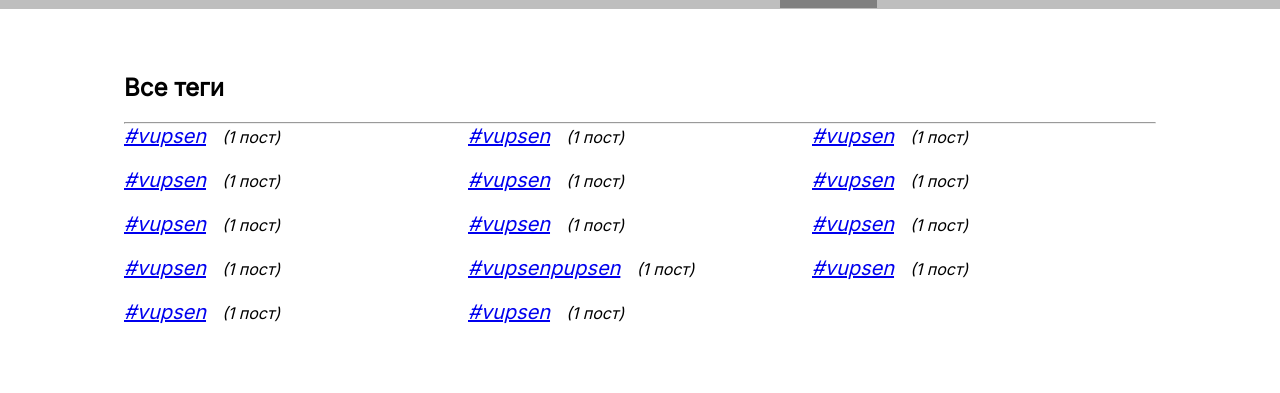
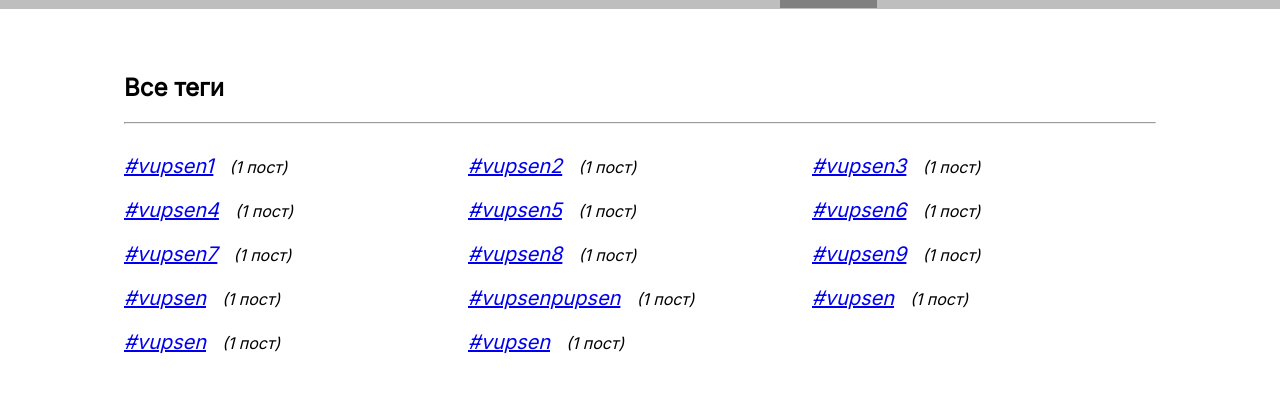
Before and after one commit to lesha-co/bloje-moi, a plain HTML site: page tags.html in a window 1280 px wide. Shown: the part 41-434 px from the top of the page. Drawn offline with Linux system fonts and the light colour scheme.

Commit message:
Страница с тегами

```diff
--- a/styles.css
+++ b/styles.css
@@ -217,6 +217,7 @@ aside {
   .wrap-tags {
     display: flex;
     flex-direction: column;
+    flex-grow: 1;
   }
 
   .tags-list {
@@ -225,6 +226,7 @@ aside {
     display: grid;
     grid-template-columns: 1fr 1fr 1fr;
     gap: 20px 0px;
+    margin-top: 30px;
   }
 
   .tags-item {
--- a/tags.html
+++ b/tags.html
@@ -34,7 +34,7 @@
         </div>
       </header>
 
-      <div class="content">
+       <main class="content">
             <div class="wrap-tags">
                 <div class="headline-tags">
                     <h1 class="headline-tags__text">Все теги</h1>
@@ -43,47 +43,47 @@
 
                 <div class="tags-list">
                     <div class="tags-item">
-                        <a href="#" class="tags-link">#vupsen</a>
+                        <a href="#" class="tags-link">#vupsen1</a>
                         <span class="tags-posts">(1 пост)</span>
                     </div>
 
                     <div class="tags-item">
-                        <a href="#" class="tags-link">#vupsen</a>
+                        <a href="#" class="tags-link">#vupsen2</a>
                         <span class="tags-posts">(1 пост)</span>
                     </div>
 
                     <div class="tags-item">
-                        <a href="#" class="tags-link">#vupsen</a>
+                        <a href="#" class="tags-link">#vupsen3</a>
                         <span class="tags-posts">(1 пост)</span>
                     </div>
 
                     <div class="tags-item">
-                        <a href="#" class="tags-link">#vupsen</a>
+                        <a href="#" class="tags-link">#vupsen4</a>
                         <span class="tags-posts">(1 пост)</span>
                     </div>
 
                     <div class="tags-item">
-                        <a href="#" class="tags-link">#vupsen</a>
+                        <a href="#" class="tags-link">#vupsen5</a>
                         <span class="tags-posts">(1 пост)</span>
                     </div>
 
                     <div class="tags-item">
-                        <a href="#" class="tags-link">#vupsen</a>
+                        <a href="#" class="tags-link">#vupsen6</a>
                         <span class="tags-posts">(1 пост)</span>
                     </div>
 
                     <div class="tags-item">
-                        <a href="#" class="tags-link">#vupsen</a>
+                        <a href="#" class="tags-link">#vupsen7</a>
                         <span class="tags-posts">(1 пост)</span>
                     </div>
 
                     <div class="tags-item">
-                        <a href="#" class="tags-link">#vupsen</a>
+                        <a href="#" class="tags-link">#vupsen8</a>
                         <span class="tags-posts">(1 пост)</span>
                     </div>
 
                     <div class="tags-item">
-                        <a href="#" class="tags-link">#vupsen</a>
+                        <a href="#" class="tags-link">#vupsen9</a>
                         <span class="tags-posts">(1 пост)</span>
                     </div>
 
@@ -114,6 +114,6 @@
 
                 </div>
             </div>
-        </div>
+        </main>
 
   </body>
```
